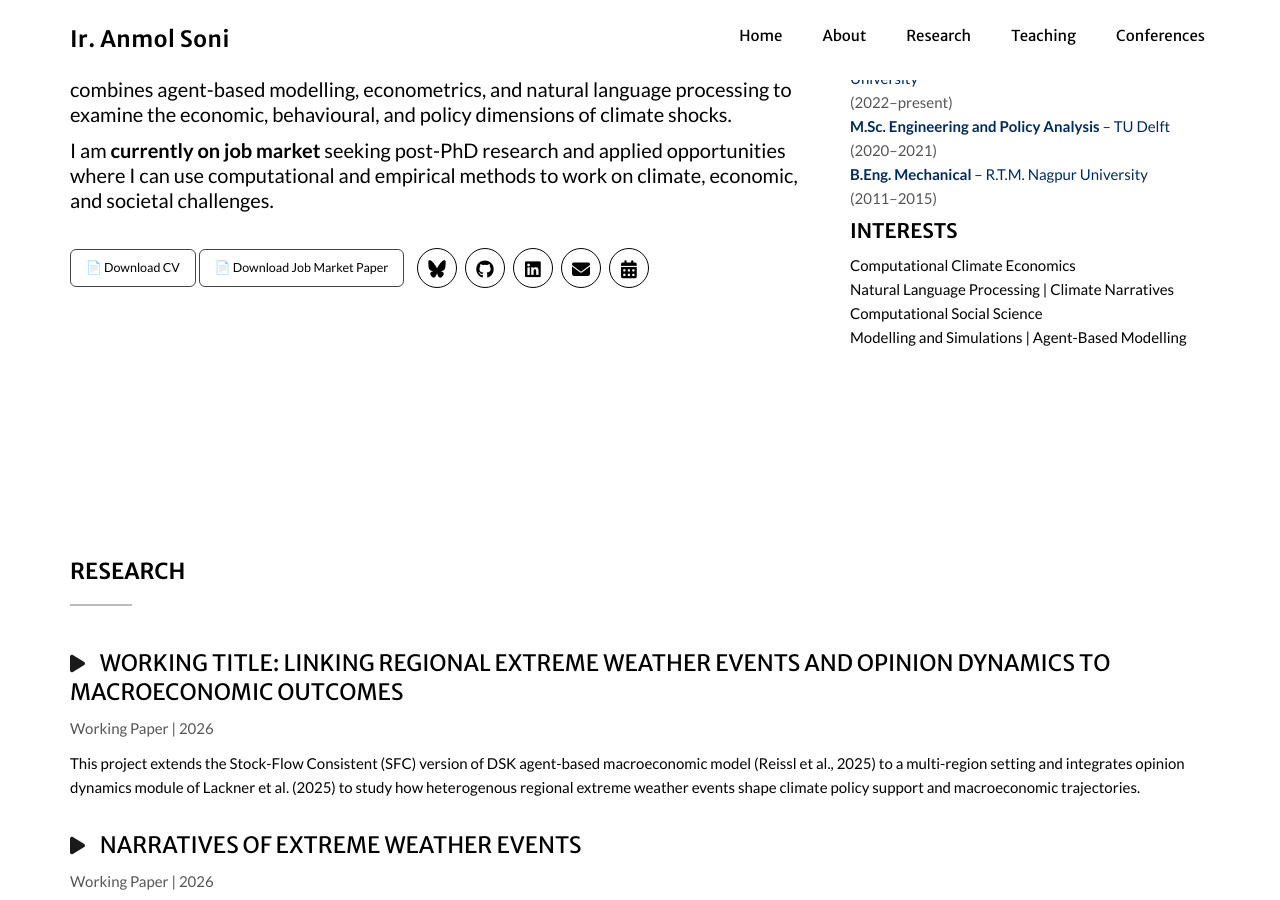
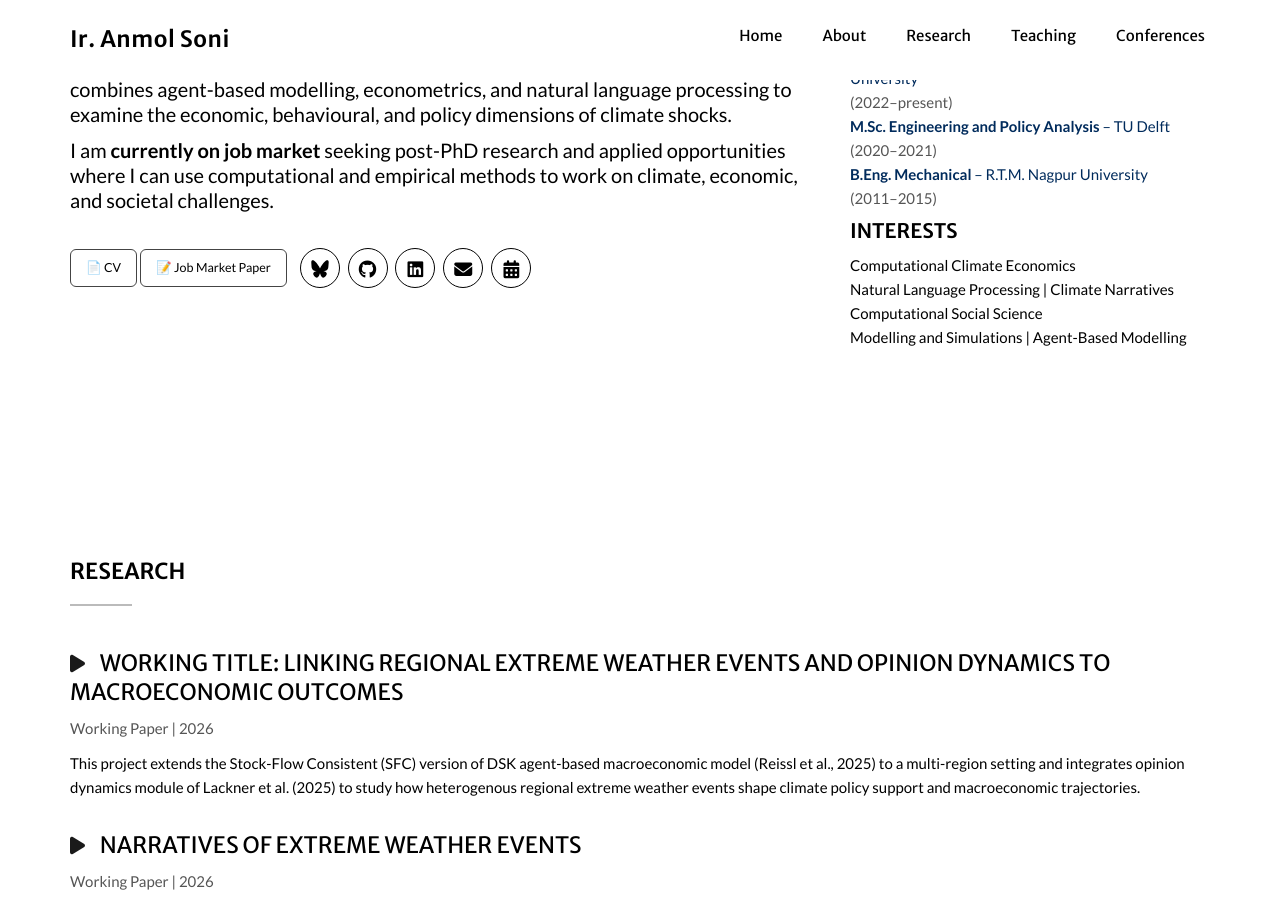
Before and after one commit to SoniAnmol/SoniAnmol.github.io, a Jekyll site: the page built from index.html, in a window 1280 px wide and 900 px high, scrolled down 1139 px. Built offline with Jekyll 4.4.1, drawn with Linux system fonts in a browser that asks for light colours; nearby versions of some CDN libraries; some web fonts are replaced.

Commit message:
aesthetic changes

```diff
--- a/_includes/about.html
+++ b/_includes/about.html
@@ -26,12 +26,12 @@
               <a href="../gallery/Anmol_Soni_Resume_19-09-2022-14-02-45.pdf" class="cv-button" target="_blank"
                 role="button" aria-label="Download Anmol Soni's Curriculum Vitae"
                 style="padding: 0.65rem 1.5rem; display: inline-block; line-height: 1.8; vertical-align: middle; position: relative; top: 0.75rem;">
-                📄 Download CV
+                📄 CV
               </a>
               <a href="https://www.lem.sssup.it/WPLem/files/2026-13.pdf" class="cv-button" target="_blank" role="button"
-                aria-label="Download Anmol Soni's Curriculum Vitae"
+                aria-label="Download Anmol Soni's Job Market Paper"
                 style="padding: 0.65rem 1.5rem; display: inline-block; line-height: 1.8; vertical-align: middle; position: relative; top: 0.75rem;">
-                📄 Download Job Market Paper
+                📝 Job Market Paper
               </a>
             </div>
 
```
